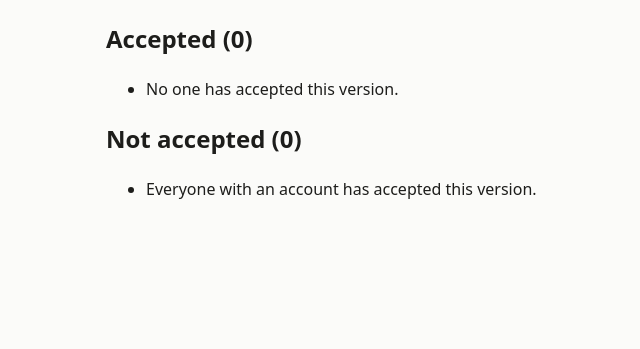
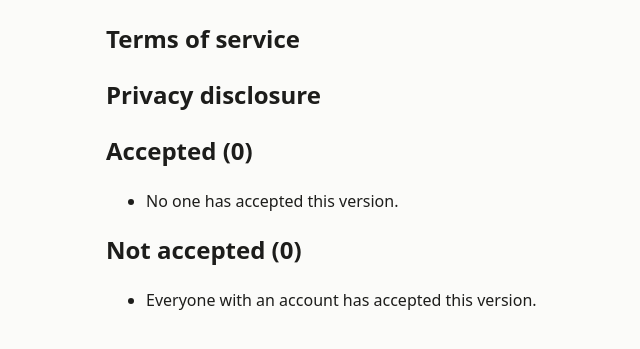
Before and after one commit to tznkai/HallPass, a FastAPI app: template hallpass-web/src/hallpass/web/templates/admin/terms_version.html in a window 1280 px wide. Shown: the part 183-532 px from the top of the page, without its empty margins (94-734 px from the left). Run offline with FastAPI, Linux system fonts and the light colour scheme; the template is opened without the code that fills it, so the values that code supplies are empty; parts of the project's set-up code (start-up, migrations or seed data) failed here and were passed over.

Commit message:
fix(hallpass): show a terms version's text on its admin page
The admin version page showed only who had accepted. It now shows the
version's terms of service and privacy disclosure above the acceptance
sections, rendered like the member terms page and autoescaped.

Co-Authored-By: Claude Opus 5.5 <noreply@anthropic.com>
Claude-Session: https://claude.ai/code/session_01MULc7yQh2wnvggHWRPyLD4

```diff
--- a/hallpass-web/src/hallpass/web/templates/admin/terms_version.html
+++ b/hallpass-web/src/hallpass/web/templates/admin/terms_version.html
@@ -8,6 +8,12 @@ SPDX-License-Identifier: AGPL-3.0-or-later
 <h1>Terms version {{ version.version }}</h1>
 <p>Published {{ version.published_at }}. {{ "Blocking." if version.blocking else "Not blocking." }}
   <a href="/admin/terms">All versions</a></p>
+<section id="texts" class="stack">
+  <h2>Terms of service</h2>
+  <div class="prewrap">{{ version.tos_text }}</div>
+  <h2>Privacy disclosure</h2>
+  <div class="prewrap">{{ version.privacy_text }}</div>
+</section>
 <section id="accepted" class="stack">
   <h2>Accepted ({{ accepted|length }})</h2>
   <ul>
```
Also changed, not shown: hallpass-web/tests/test_web_admin_terms.py (+29 -0 lines).
